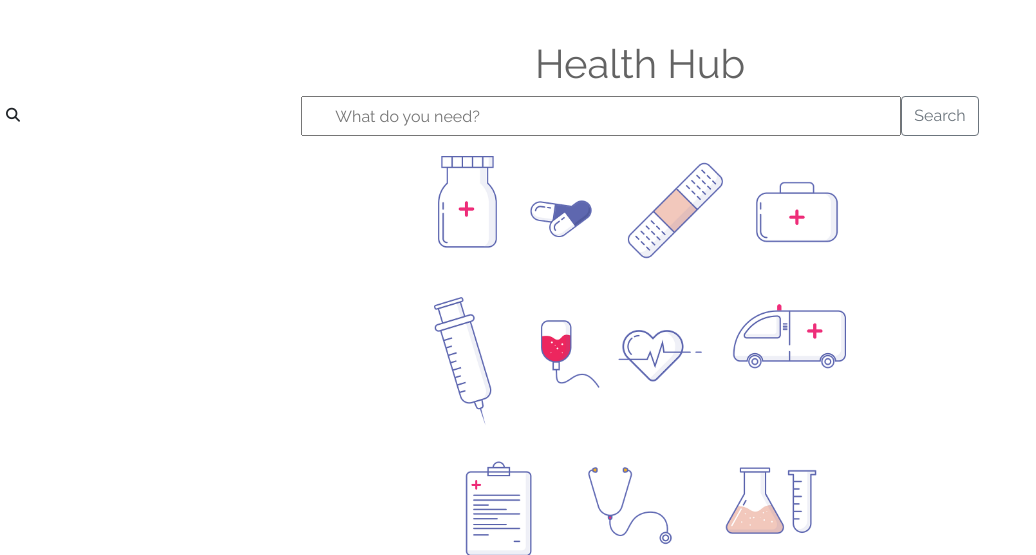
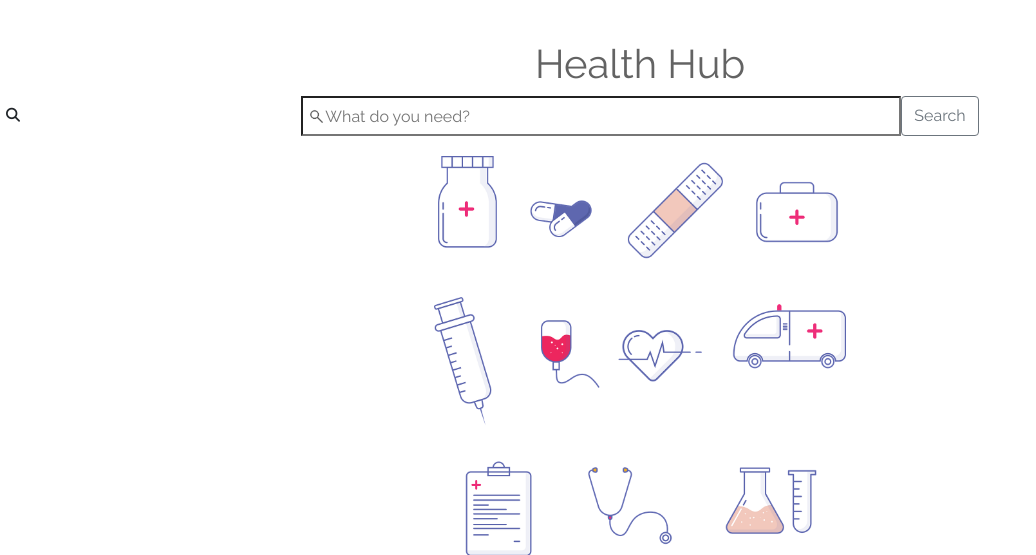
Before and after one commit to senseofsteph/healthhub, a Flask app: page / in a window 1280 px wide. Shown: the top 555 px of the page, without its empty margins (0-1036 px from the left). Run offline with Flask 2, Linux system fonts and the light colour scheme; some libraries are stand-ins or nearby versions.

Commit message:
Style search image icon; no errors persist

```diff
--- a/static/css/base.css
+++ b/static/css/base.css
@@ -21,7 +21,14 @@
 .searchbar input {
   height: 40px;
   width: 600px;
-  text-indent: 30px;
+  text-indent: 20px;
+  background-image: url(../img/google-search-magnifying-glass-icon-5.jpeg);
+  background-repeat: no-repeat;
+  background-position: 1%;
+  /* background-size: contain; */
+  background-size: 15px 15px;
+
+
 }
 
 .searchbar .fa-search {
```
